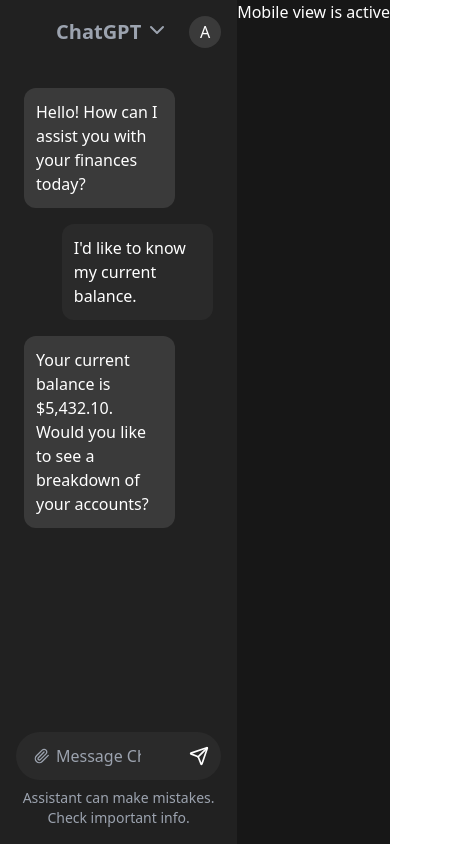
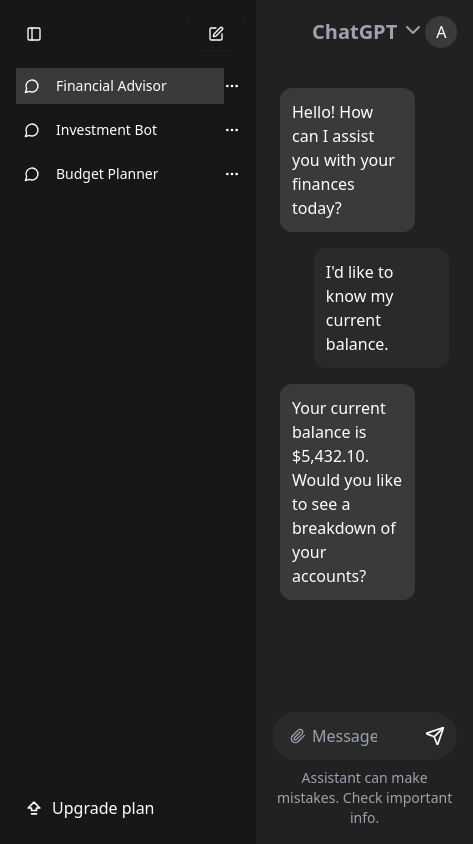
Before and after one commit to Akm592/fronend_chat_app1.0.0, a React (Vite) app: page / in a window 390 px wide. Shown: the whole page, 473 px wide, since content can reach past the window. Built offline with nearby package versions, Linux system fonts and the light colour scheme.

Commit message:
responsive bugfix

```diff
--- a/src/components/FinancialAssistent.tsx
+++ b/src/components/FinancialAssistent.tsx
@@ -1,13 +1,10 @@
-import { useState, useEffect } from "react";
+
 import { AnimatePresence } from "framer-motion";
 import ChatHistory from "./ChatHistory";
 import ChatArea from "./ChatArea";
 import { useChatLogic } from "../hooks/useChatLogic";
 
 export function FinancialAssistant() {
-  // State to track if the screen is mobile-sized
-  const [isMobile, setIsMobile] = useState(false);
-
   // Destructure chat-related state and functions from custom hook
   const {
     message,
@@ -19,28 +16,18 @@
     handleNewChat,
   } = useChatLogic();
 
-  // Effect to handle screen resizing and update mobile state
-  useEffect(() => {
-    const handleResize = () => {
-      setIsMobile(window.innerWidth < 768); // Check if the screen width is less than 768px
-    };
-    handleResize();
-    window.addEventListener("resize", handleResize); // Listen to window resize events
-    return () => window.removeEventListener("resize", handleResize); // Clean up event listener
-  }, []);
-
   return (
     <div className="flex h-screen bg-[#171717] text-white">
       <AnimatePresence>
         {/* Render chat history with current chat state */}
-        {!isMobile && (
+
           <ChatHistory
             chatHistory={chatHistory}
             activeChat={activeChat}
             setActiveChat={setActiveChat}
             handleNewChat={handleNewChat}
           />
-        )}
+
       </AnimatePresence>
 
       {/* Render chat area with message input and send functionality */}
@@ -51,11 +38,7 @@
         handleSendMessage={handleSendMessage}
       />
 
-      {isMobile && (
-        <div className="mobile-warning">
-          <p>Mobile view is active</p>
-        </div>
-      )}
+
     </div>
   );
 }
```
